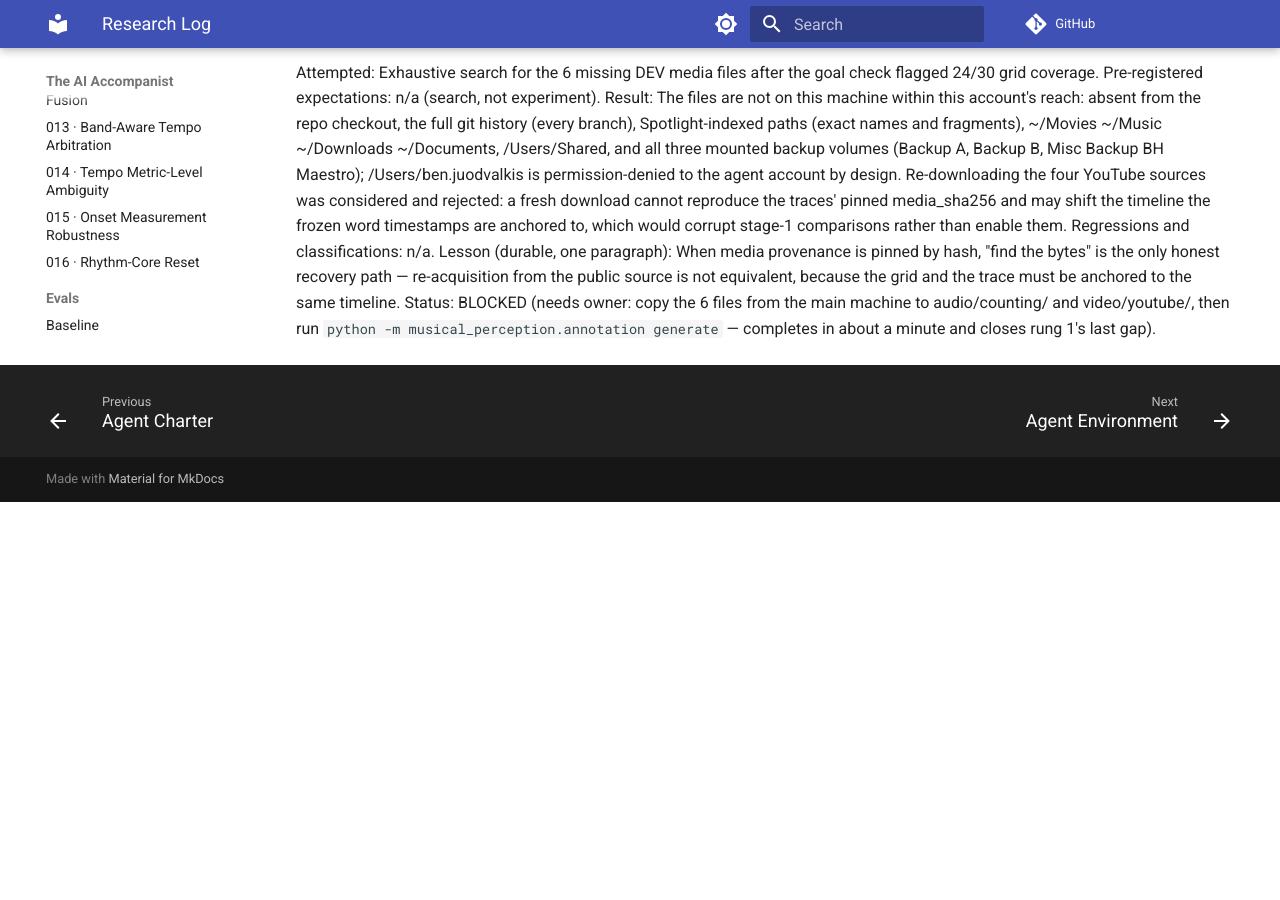
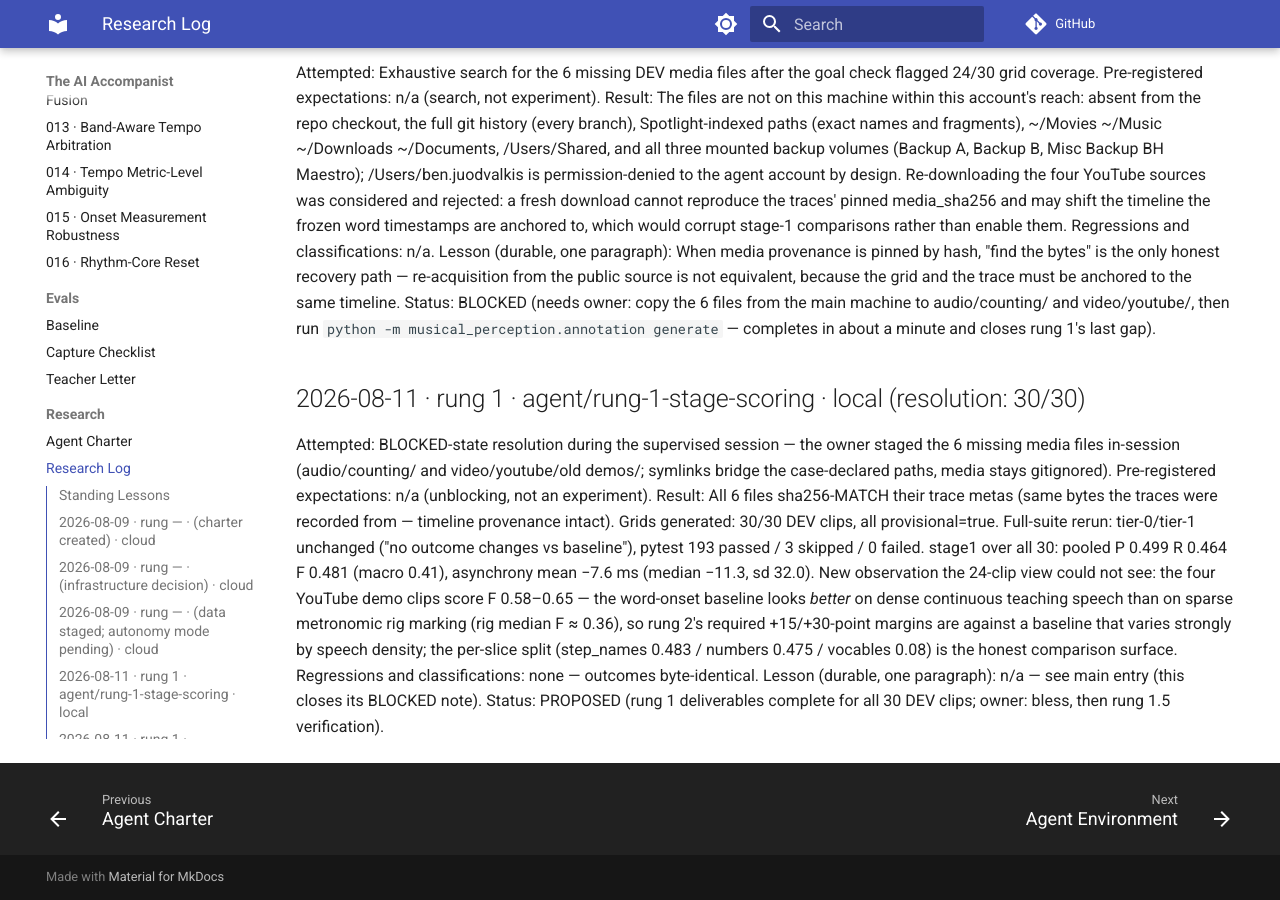
Before and after one commit to ben-juodvalkis/musical-perception, an MkDocs documentation site: the page built from docs/research/RESEARCH-LOG.md, in a window 1280 px wide and 900 px high, scrolled down 3244 px. Built offline with MkDocs 1.6.1 and Material for MkDocs 9.7.7, drawn with Linux system fonts in a browser that asks for light colours; comment, search, counter and statistics services are not loaded; before the commit the page ends 3746 px from its top, so only the background shows below that.

Commit message:
rung 1 complete: grids for all 30 DEV clips (owner staged remaining media in-session)
All 6 late-staged files sha256-verified against trace metas. 30/30
provisional grids; stage1 pooled F 0.481, asynchrony -7.6 ms; zero
tier-0/1 outcome changes; pytest 193/0.

Co-Authored-By: Claude Fable 5 <noreply@anthropic.com>

```diff
--- a/docs/research/RESEARCH-LOG.md
+++ b/docs/research/RESEARCH-LOG.md
@@ -214,3 +214,29 @@ Status: BLOCKED (needs owner: copy the 6 files from the main machine to
 audio/counting/ and video/youtube/, then run
 `python -m musical_perception.annotation generate` — completes in about
 a minute and closes rung 1's last gap).
+
+## 2026-08-11 · rung 1 · agent/rung-1-stage-scoring · local (resolution: 30/30)
+
+Attempted: BLOCKED-state resolution during the supervised session — the
+owner staged the 6 missing media files in-session (audio/counting/ and
+video/youtube/old demos/; symlinks bridge the case-declared paths, media
+stays gitignored).
+Pre-registered expectations: n/a (unblocking, not an experiment).
+Result: All 6 files sha256-MATCH their trace metas (same bytes the traces
+were recorded from — timeline provenance intact). Grids generated: 30/30
+DEV clips, all provisional=true. Full-suite rerun: tier-0/tier-1
+unchanged ("no outcome changes vs baseline"), pytest 193 passed /
+3 skipped / 0 failed. stage1 over all 30: pooled P 0.499 R 0.464
+F 0.481 (macro 0.41), asynchrony mean −7.6 ms (median −11.3, sd 32.0).
+New observation the 24-clip view could not see: the four YouTube demo
+clips score F 0.58–0.65 — the word-onset baseline looks *better* on
+dense continuous teaching speech than on sparse metronomic rig marking
+(rig median F ≈ 0.36), so rung 2's required +15/+30-point margins are
+against a baseline that varies strongly by speech density; the per-slice
+split (step_names 0.483 / numbers 0.475 / vocables 0.08) is the honest
+comparison surface.
+Regressions and classifications: none — outcomes byte-identical.
+Lesson (durable, one paragraph): n/a — see main entry (this closes its
+BLOCKED note).
+Status: PROPOSED (rung 1 deliverables complete for all 30 DEV clips;
+owner: bless, then rung 1.5 verification).
```
Also changed, not shown: 6 other files.
